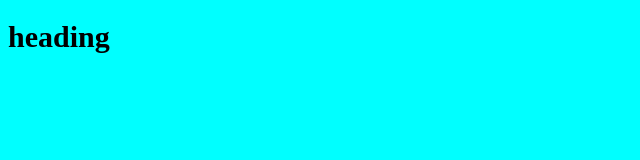
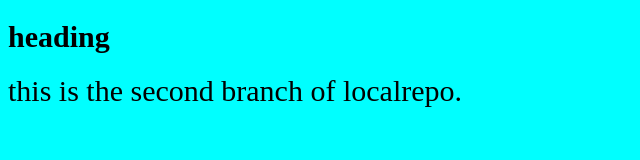
Before and after one commit to Ali7972/localrepo, a plain HTML site: page index.html in a window 1280 px wide. Shown: the whole page, without its empty margins (0-640 px from the left). Drawn offline with Linux system fonts and the light colour scheme.

Commit message:
Update index.html
add another line

```diff
--- a/index.html
+++ b/index.html
@@ -5,8 +5,10 @@
     <meta name="viewport" content="width=device-width, initial-scale=1.0">
     <link rel="stylesheet" href="style.css">
     <title>Document</title>
+
 </head>
 <body>
     <h1>heading </h1>
+    this is the second branch of localrepo.
 </body>
 </html>
```
